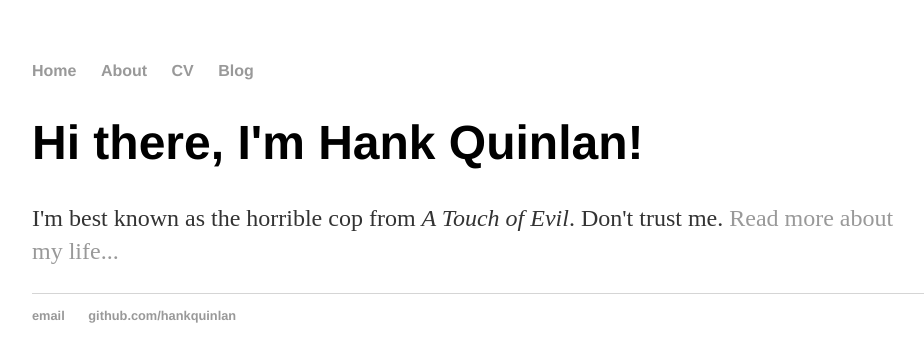
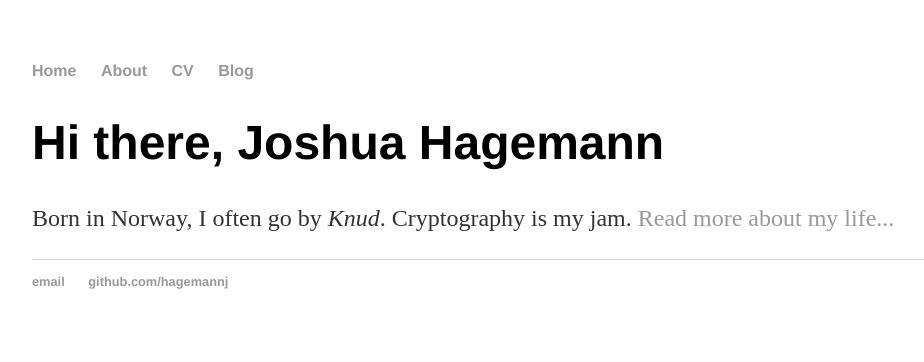
Before and after one commit to HagemannJ/HagemannJ.github.io, a Jekyll site: the page built from index.html, in a window 1280 px wide. Shown: the top 362 px of the page, without its empty margins (160-1084 px from the left). Built offline with Jekyll 4.4.1, drawn with Linux system fonts in a browser that asks for light colours.

Commit message:
Customized content

```diff
--- a/_layouts/default.html
+++ b/_layouts/default.html
@@ -25,8 +25,8 @@
 
   <footer>
    <ul>
-   <li><a href="mailto:hankquinlanhub@gmail.com">email</a></li>
-   <li><a href="https://github.com/hankquinlan">github.com/hankquinlan</a></li>
+   <li><a href="mailto:jhagemann52@gmail.com">email</a></li>
+   <li><a href="https://github.com/hagemannj">github.com/hagemannj</a></li>
    </ul>
   </footer>
   </body>
--- a/about/index.html
+++ b/about/index.html
@@ -1,6 +1,6 @@
 ---
 layout: default
-title: About Hank Quinlan
+title: About Joshua Hagemann
 ---
 
 		<div class="about">
--- a/index.html
+++ b/index.html
@@ -1,9 +1,9 @@
 ---
 layout: default
-title: Hank Quinlan, Horrible Cop
+title: Knud
 ---
 
 		<div class="blurb">
-			<h1>Hi there, I'm Hank Quinlan!</h1>
-			<p>I'm best known as the horrible cop from <em>A Touch of Evil</em>. Don't trust me. <a href="/about">Read more about my life...</a></p>
+			<h1>Hi there, Joshua Hagemann</h1>
+			<p>Born in Norway, I often go by <em>Knud</em>. Cryptography is my jam. <a href="/about">Read more about my life...</a></p>
 		</div>
```
